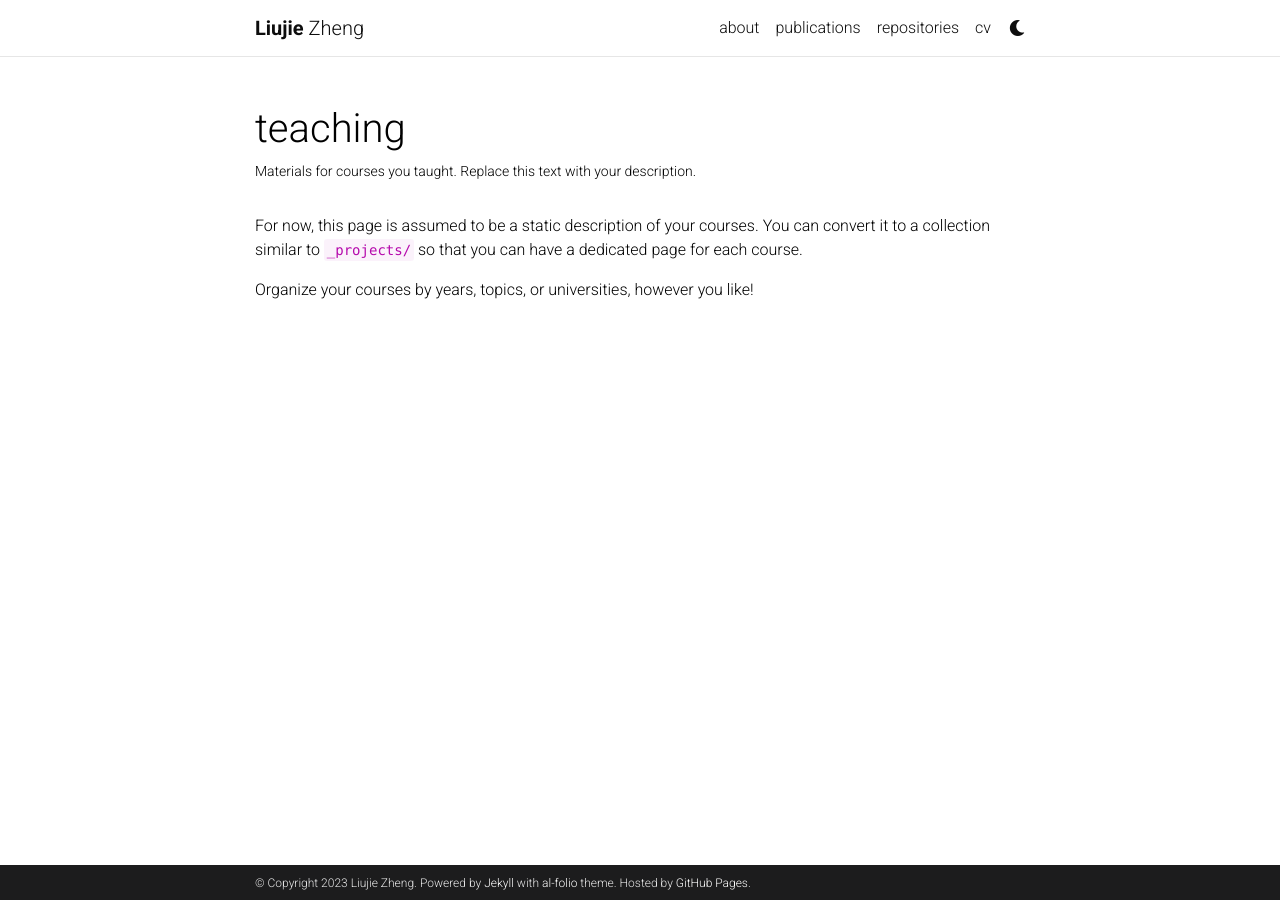
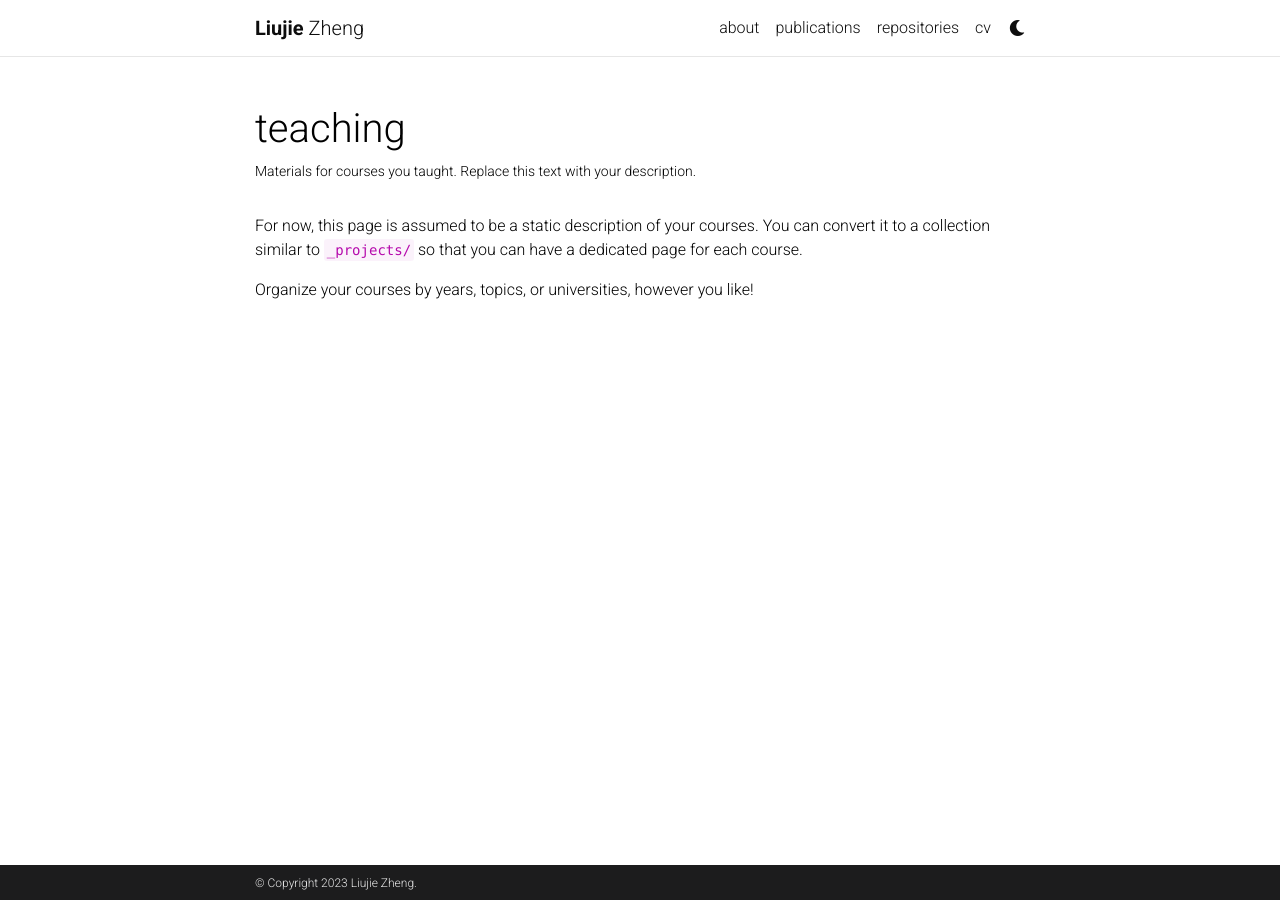
Before and after one commit to liujie-zheng/liujie-zheng.github.io, a Jekyll site: the page built from _pages/teaching.md, in a window 1280 px wide. Built offline with Jekyll 4.4.1, drawn with Linux system fonts in a browser that asks for light colours; full-size pictures stand in for the smaller copies a plugin makes; comment, search, counter and statistics services are not loaded; a style sheet for code colours, icons or effects is not loaded; some of the changed lines change nothing that is shown.

Commit message:
Update _config.yml

```diff
--- a/_config.yml
+++ b/_config.yml
@@ -9,9 +9,9 @@ last_name: Zheng
 email: liujiez@email.unc.edu
 description: > # the ">" symbol means to ignore newlines until "footer_text:"
   A simple, whitespace theme for academics. Based on [*folio](https://github.com/bogoli/-folio) design.
-footer_text: >
-  Powered by <a href="https://jekyllrb.com/" target="_blank">Jekyll</a> with <a href="https://github.com/alshedivat/al-folio">al-folio</a> theme.
-  Hosted by <a href="https://pages.github.com/" target="_blank">GitHub Pages</a>.
+# footer_text: >
+#   Powered by <a href="https://jekyllrb.com/" target="_blank">Jekyll</a> with <a href="https://github.com/alshedivat/al-folio">al-folio</a> theme.
+#   Hosted by <a href="https://pages.github.com/" target="_blank">GitHub Pages</a>.
 keywords:  # add your own keywords or leave empty
 
 lang: en # the language of your site (for example: en, fr, cn, ru, etc.)
```
